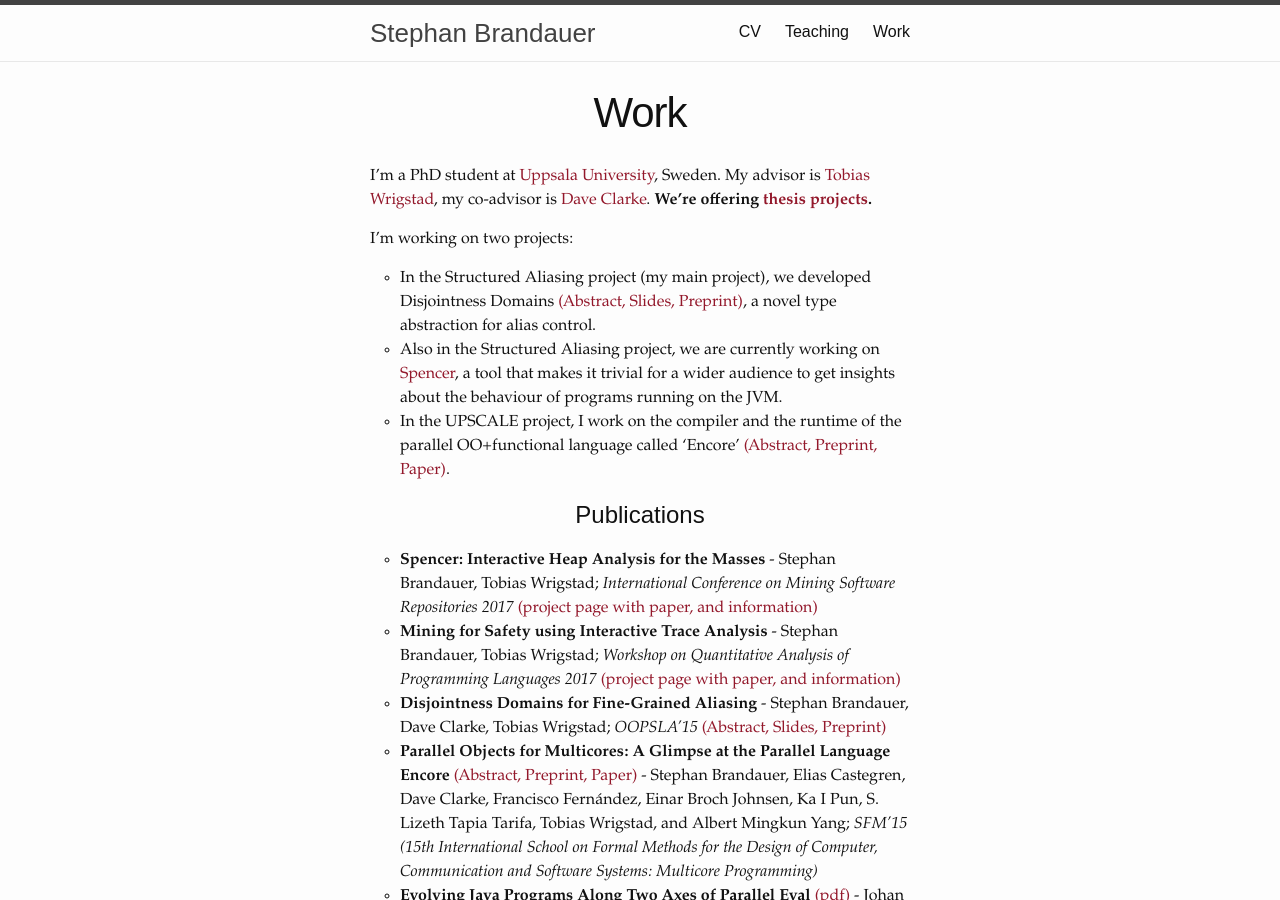
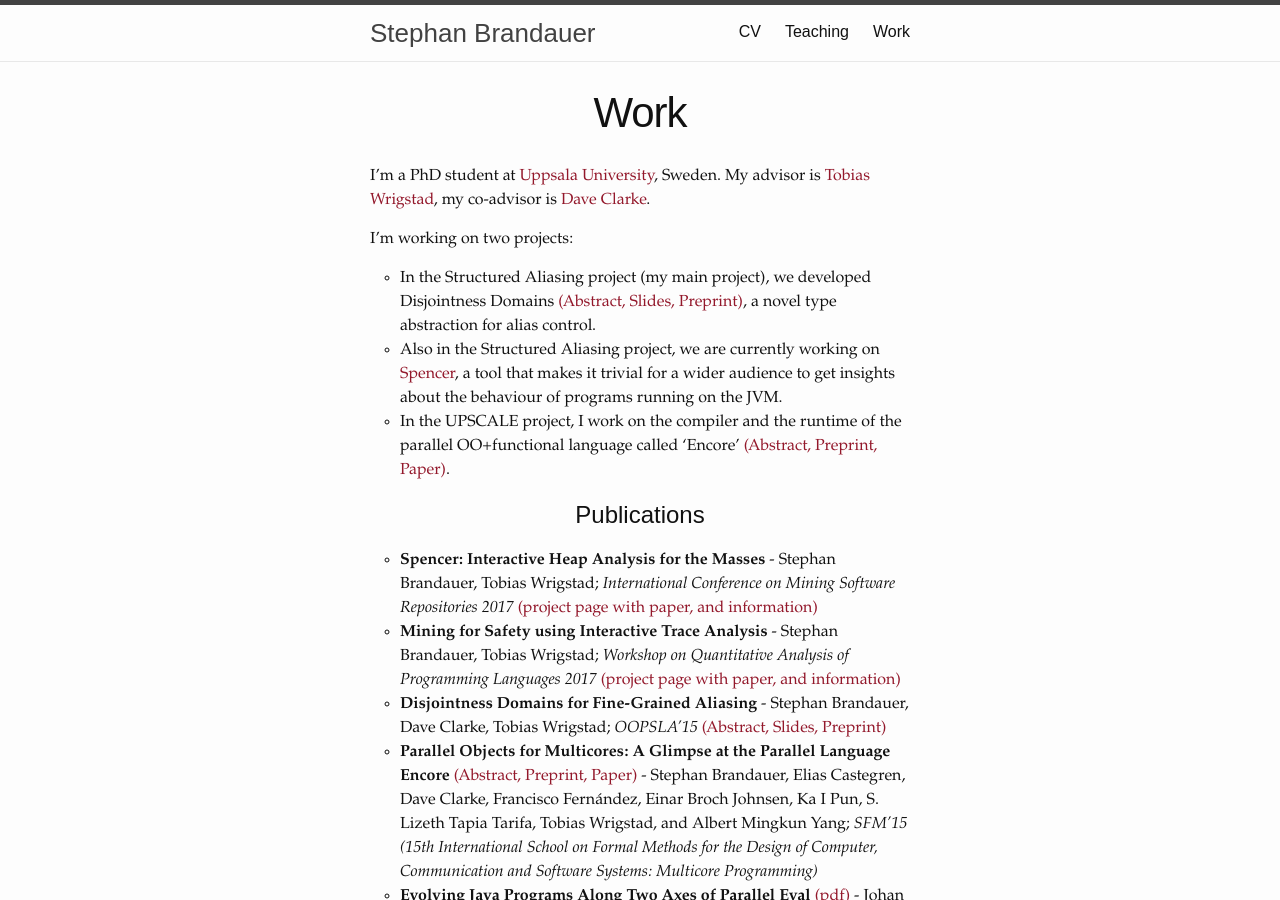
Before and after one commit to kaeluka/kaeluka.github.io, a Jekyll site: the page built from work.md, in a window 1280 px wide and 900 px high. Built offline with Jekyll 4.4.1, drawn with Linux system fonts in a browser that asks for light colours; nearby versions of some CDN libraries.

Commit message:
remove thesis link

```diff
--- a/work.md
+++ b/work.md
@@ -8,9 +8,7 @@ I'm a PhD student at <a href="http://www.uu.se" target="_blank">Uppsala
 University</a>, Sweden. My advisor is <a
 href="http://www.it.uu.se/katalog/writo649" target="_blank">Tobias Wrigstad</a>,
 my co-advisor is <a href="http://www.it.uu.se/katalog/davcl820"
-target="_blank">Dave Clarke</a>. **We're offering <a
-href="http://www.it.uu.se/research/group/languages/exjobb"
-target="_blank">thesis projects</a>.**
+target="_blank">Dave Clarke</a>.
 
 I'm working on two projects:
 
```
